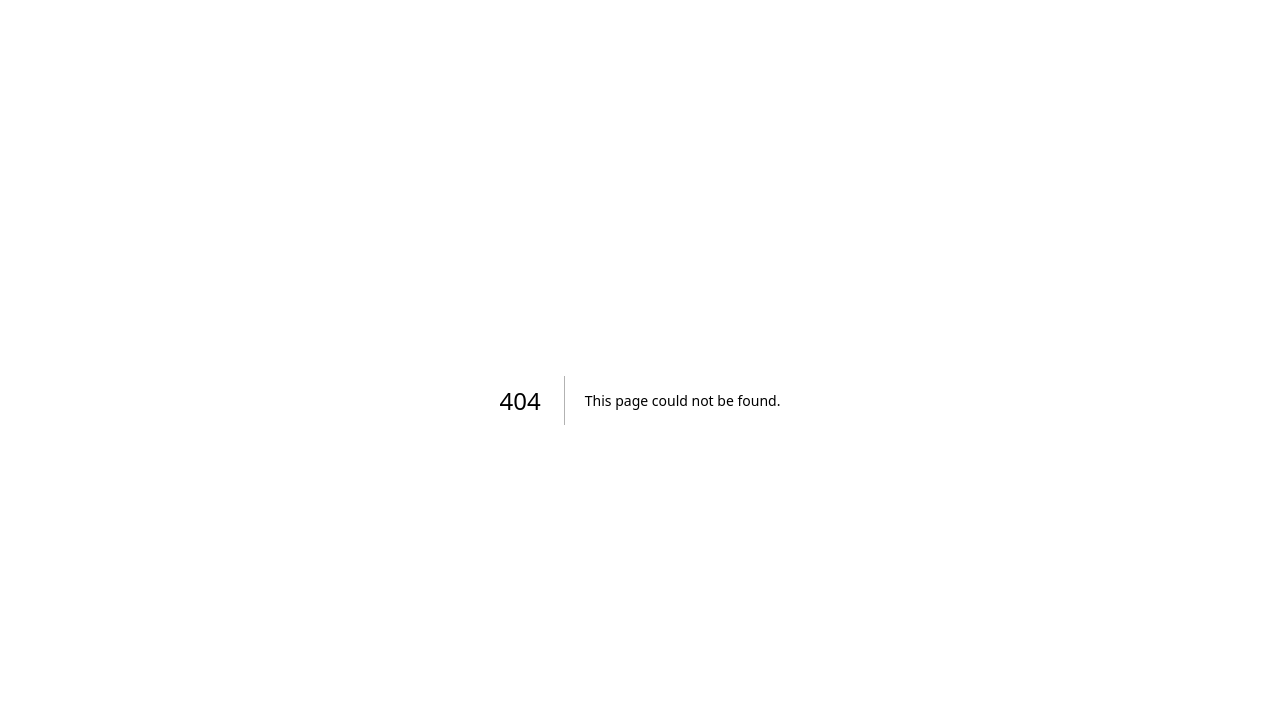
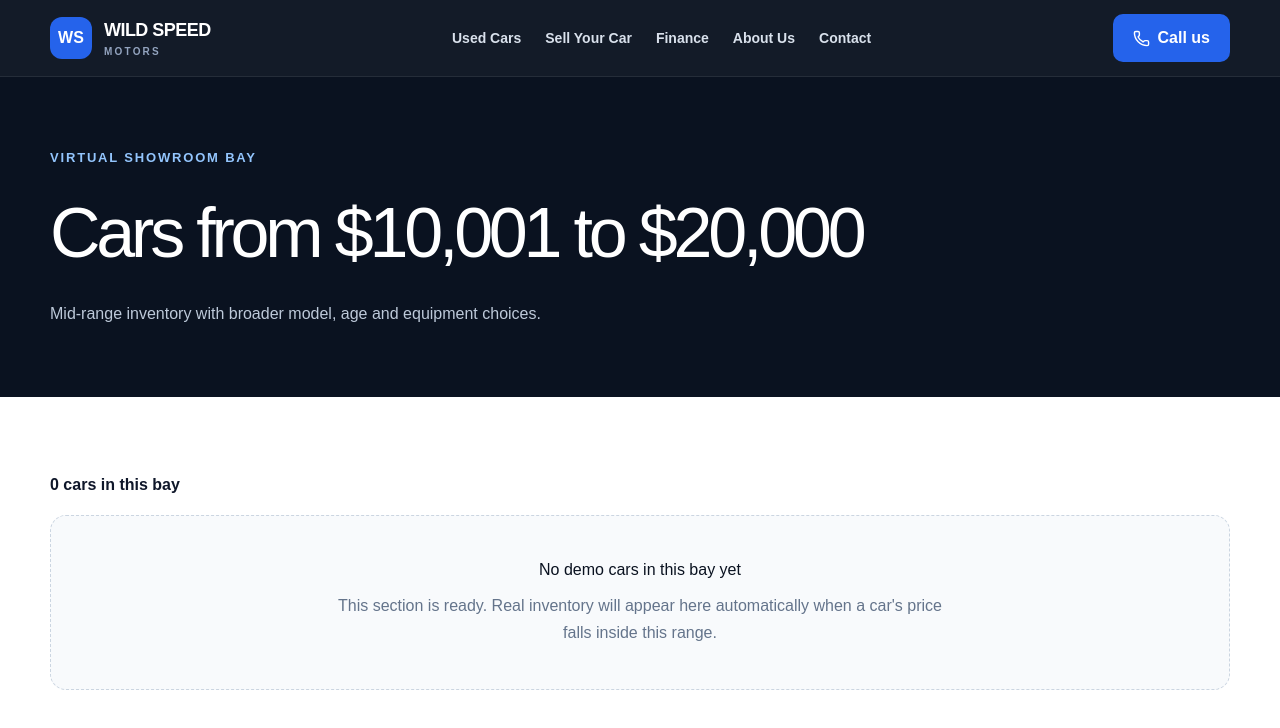
Before and after one commit to kbghumman/wild-speed-motors, a Next.js app: page /budget/10001-to-20000 in a window 1280 px wide. Before the commit this address had no page. Shown: the top 728 px of the page. Built offline with nearby package versions, Linux system fonts and the light colour scheme.

Commit message:
Add static budget bay pages

```diff
--- /dev/null
+++ b/src/app/budget/[slug]/page.tsx
@@ -0,0 +1,58 @@
+import { notFound } from "next/navigation";
+import Header from "@/components/Header";
+import CarCard from "@/components/CarCard";
+import { cars } from "@/data/cars";
+import { budgetBays, getBudgetBay, getCarsForBudgetBay } from "@/data/budgetBays";
+
+export function generateStaticParams() {
+  return budgetBays.map((bay) => ({ slug: bay.slug }));
+}
+
+export default async function BudgetBayPage({
+  params,
+}: {
+  params: Promise<{ slug: string }>;
+}) {
+  const { slug } = await params;
+  const bay = getBudgetBay(slug);
+
+  if (!bay) notFound();
+
+  const matchingCars = getCarsForBudgetBay(slug, cars);
+
+  return (
+    <>
+      <Header />
+      <main>
+        <section className="page-hero">
+          <div className="container">
+            <p className="eyebrow" style={{ color: "#93c5fd" }}>Virtual showroom bay</p>
+            <h1>{bay.title}</h1>
+            <p>{bay.description}</p>
+          </div>
+        </section>
+
+        <section className="section">
+          <div className="container">
+            <div className="inventory-top">
+              <strong>{matchingCars.length} cars in this bay</strong>
+            </div>
+
+            {matchingCars.length > 0 ? (
+              <div className="cars-grid">
+                {matchingCars.map((car) => <CarCard key={car.slug} car={car} />)}
+              </div>
+            ) : (
+              <div className="empty-state">
+                <h2>No demo cars in this bay yet</h2>
+                <p>
+                  This section is ready. Real inventory will appear here automatically when a car's price falls inside this range.
+                </p>
+              </div>
+            )}
+          </div>
+        </section>
+      </main>
+    </>
+  );
+}
```
